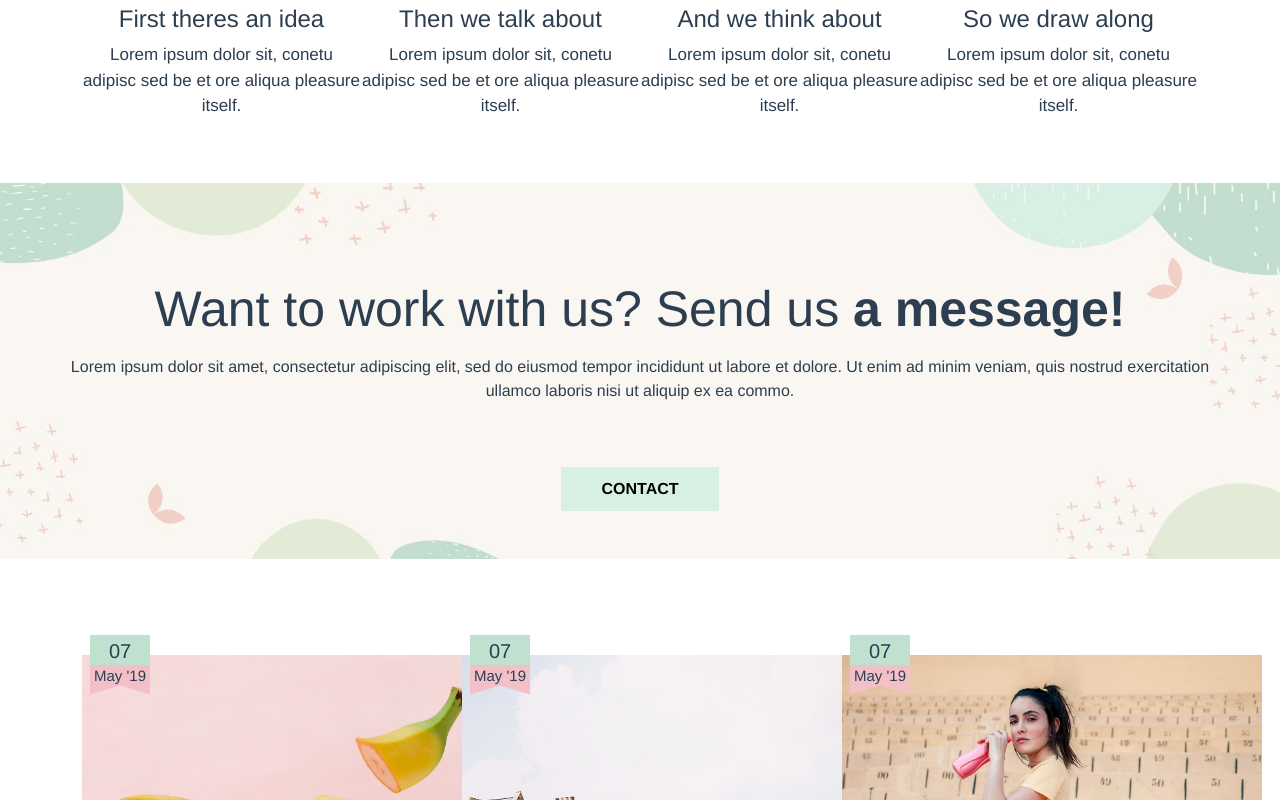
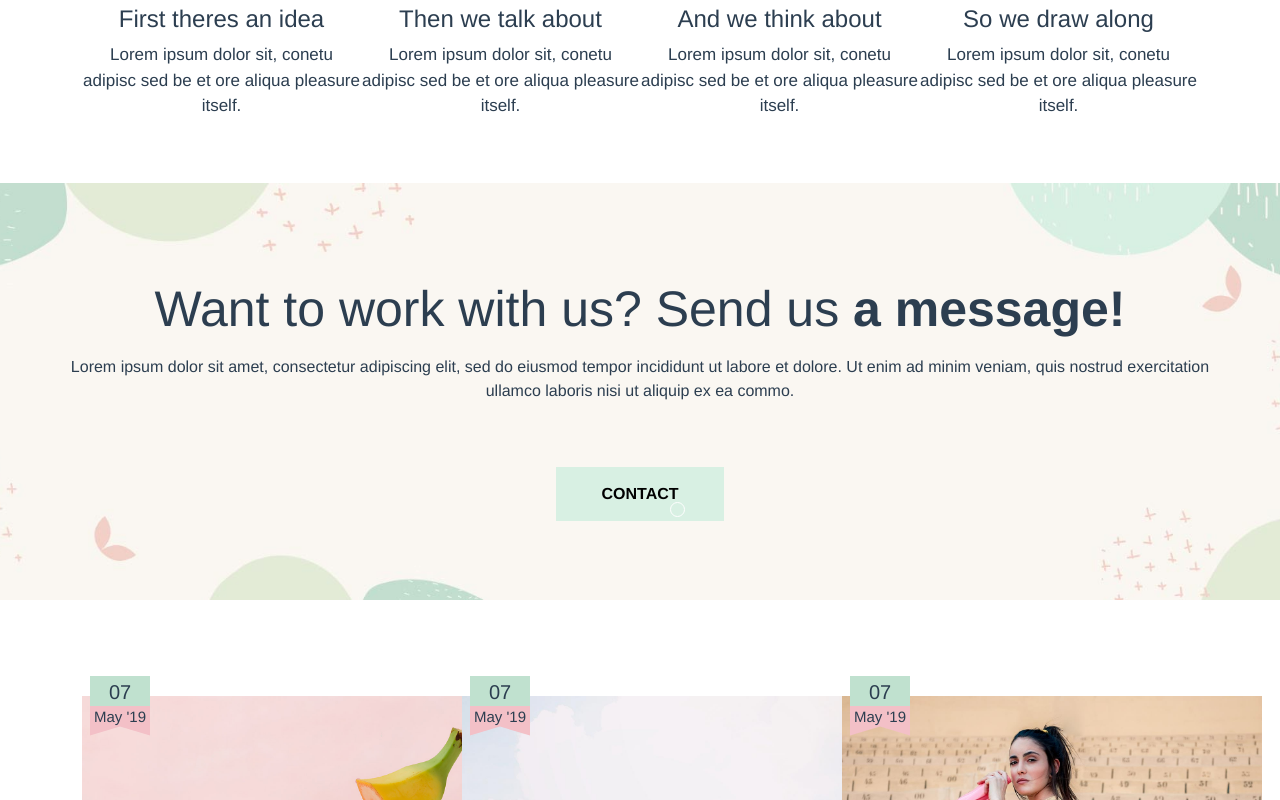
Before and after one commit to Sabelius/proj-html-vuejs, a Vue app: page / in a window 1280 px wide. Shown: the part 1826-2626 px from the top of the page. Built offline with nearby package versions, Linux system fonts and the light colour scheme.

Commit message:
effettuato hover sull'immagine nella prima card + tentativo di hover sul buttone contatti

```diff
--- a/src/components/cardOne.vue
+++ b/src/components/cardOne.vue
@@ -3,7 +3,11 @@
     <div class="container-fluid">
       <div class="card-container d-flex">
         <div class="card" v-for="card in cards" :key="card.id">
-          <img :src="card.imgUrl"/>
+          <img :src="card.imgUrl" />
+          <div class="text">
+          <h3>{{ card.title}}</h3>
+          <h4><em>{{ card.subtitle}}</em></h4>
+          </div>
         </div>
       </div>
     </div>
@@ -34,6 +38,8 @@ export default {
         },
         {
           imgUrl: img4,
+          title: "Illustrations of novels",
+          subtitle: "Illustration",
         },
         {
           imgUrl: img5,
@@ -49,13 +55,25 @@ export default {
 
 <style lang="scss" scoped>
 @import "../style/variables.scss";
-.card-container{
-    flex-wrap: wrap;
-    width: 100%;
+.card-container {
+  flex-wrap: wrap;
+  width: 100%;
 }
-.card{
-cursor: pointer;
-width: calc(100% / 3);
-
+.card {
+  cursor: pointer;
+  width: calc(100% / 3);
+}
+.text{
+  position: absolute;
+  top: 40%;
+  padding: 30px;
+  background-color: $jumbo-button;
+  transform: scaleX(0);
+  transform-origin: left;
+}
+.card:nth-child(4):hover .text{
+  transform: scaleX(1);
+  transform-origin: left;
+  transition: all 0.3s linear;
 }
 </style>
--- a/src/components/cardThree.vue
+++ b/src/components/cardThree.vue
@@ -3,15 +3,20 @@
     <div class="container-fluid">
       <div class="row pt-5 pb-5">
         <div class="col-12 text-center pt-5 bg-container">
-          <h1 class="pt-5">Want to work with us? Send us <strong>a message!</strong></h1>
+          <h1 class="pt-5">
+            Want to work with us? Send us <strong>a message!</strong>
+          </h1>
           <p class="pt-2">
             Lorem ipsum dolor sit amet, consectetur adipiscing elit, sed do
             eiusmod tempor incididunt ut labore et dolore. Ut enim ad minim
-            veniam, quis nostrud exercitation <br> ullamco laboris nisi ut aliquip ex
-            ea commo.
+            veniam, quis nostrud exercitation <br />
+            ullamco laboris nisi ut aliquip ex ea commo.
           </p>
-          <div class="pt-5 pb-5">
-          <button type="button" class="text-uppercase fw-bold">contact</button>
+          <div class="pt-5 pb-5 button-container d-flex justify-content-center">
+            <button type="button" class="text-uppercase fw-bold">
+              contact
+            </button>
+            <div class="circle"></div>
           </div>
         </div>
       </div>
@@ -20,7 +25,6 @@
 </template>
 
 <script>
-
 export default {
   name: "cardThree",
 };
@@ -28,18 +32,32 @@ export default {
 
 <style lang="scss" scoped>
 @import "../style/variables.scss";
-.bg-container{
+.bg-container {
   background-image: url("../img/h-2-background-1.jpg");
   background-position: center;
   background-size: cover;
 }
-h1{
+h1 {
   font-size: 50px;
 }
-button{
-    padding: 10px 40px;
+button {
+  padding: 15px 45px;
   background-color: $contact-button;
   border: none;
+  position: absolute;
 }
-
+button:hover {
+  color: $jumbo-button;
+  background-color: $fas-color;
+  transition: all 0.3s linear;
+}
+.circle{
+  height: 15px;
+  width: 15px;
+  border: 1px solid white;
+  border-radius: 50%;
+  margin: 35px;
+  position: relative;
+  left: 3%;
+}
 </style>
```
Lines whose indentation alone changed are shown as unchanged.
